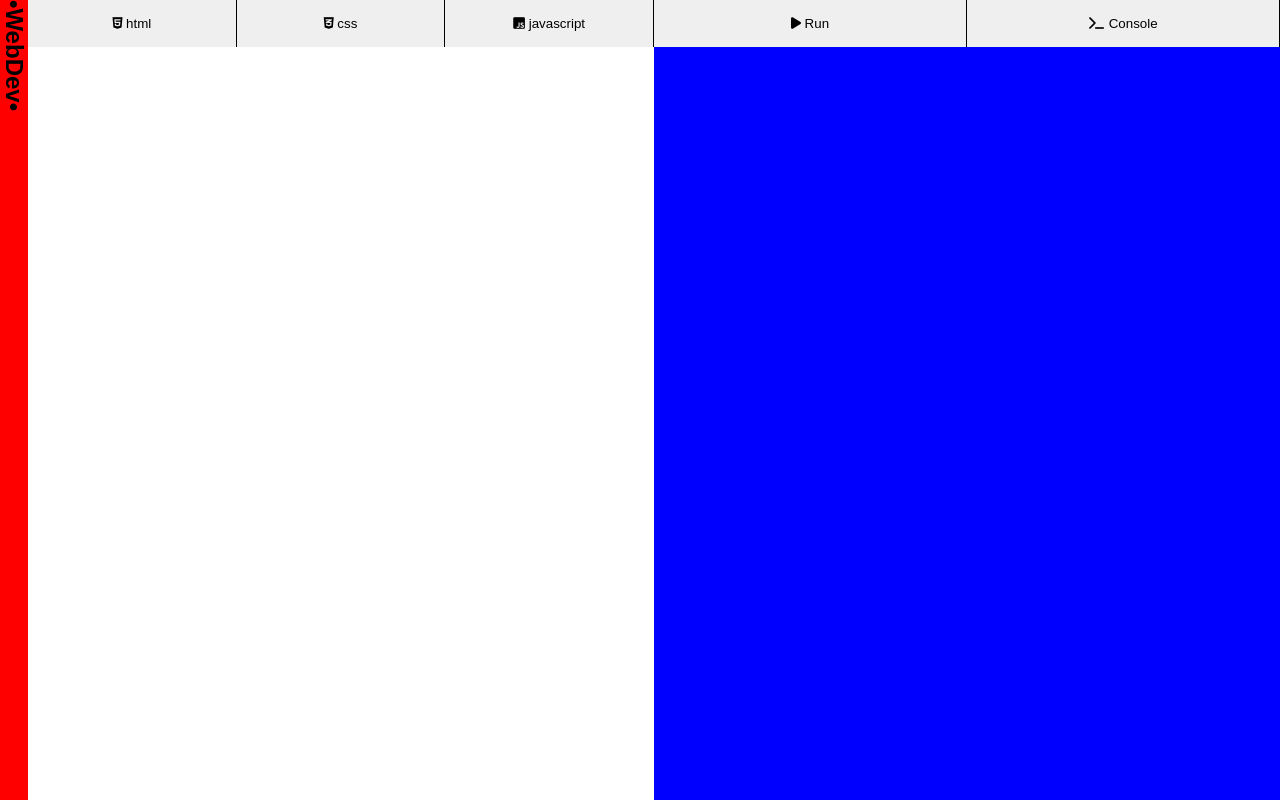
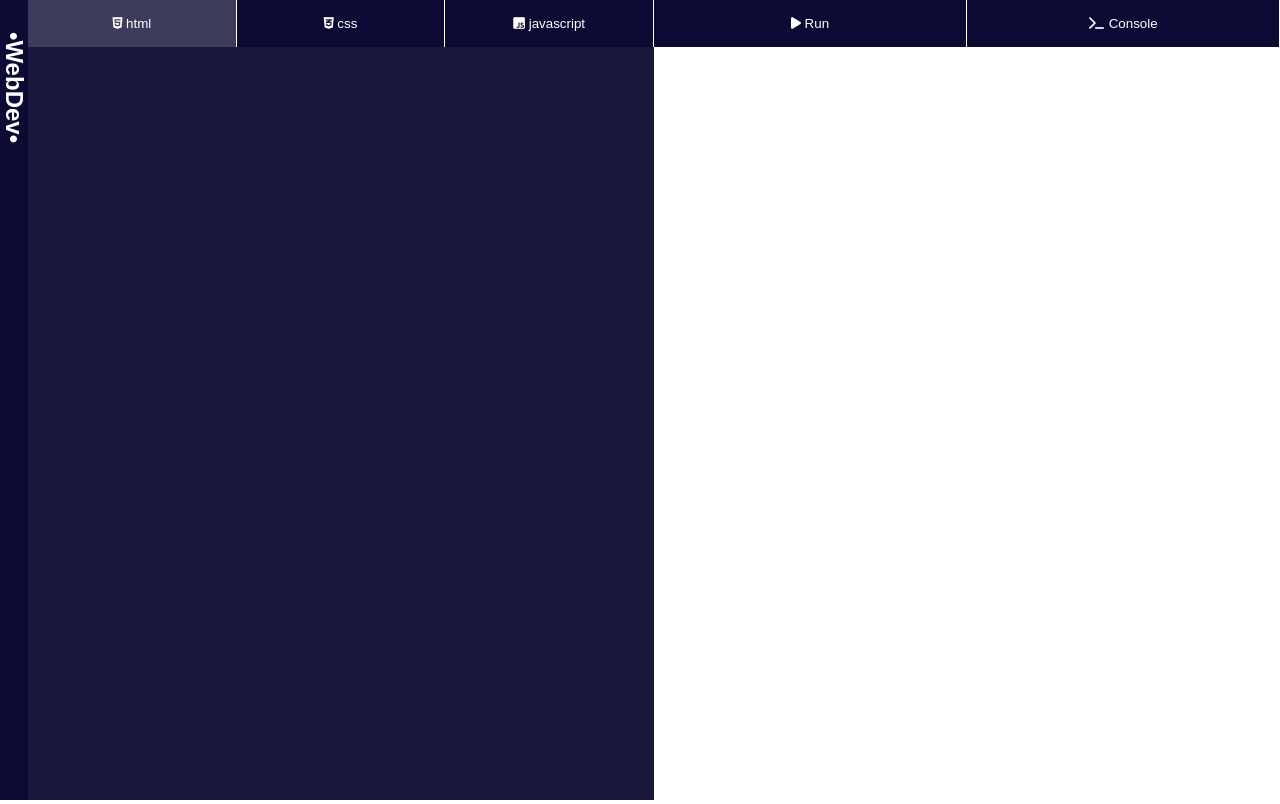
Before and after one commit to sobitp59/WebDev-CodeEditor, a plain HTML site: page index.html in a window 1280 px wide. Both pictures are taken after a click on the button "html". Drawn offline with Linux system fonts and the light colour scheme; a web font is replaced by a local one.

Commit message:
style : make the ui

```diff
--- a/index.html
+++ b/index.html
@@ -28,21 +28,21 @@
         <section class="code-editor__languages">
 
             <div class="code-editor__language-tab ">
-                <button class="code-editor__padding">
+                <button class="code-editor__tabs code-editor__padding tab-active">
                     <i class="fa-brands fa-html5"></i> html
                 </button>
-                <button class="code-editor__padding">
+                <button class="code-editor__tabs code-editor__padding">
                     <i class="fa-brands fa-css3-alt"></i> css
                 </button>
-                <button class="code-editor__padding">
+                <button class="code-editor__tabs code-editor__padding">
                     <i class="fa-brands fa-square-js"></i> javascript
                 </button>
             </div>
 
             <div class="code-editor__langueage-textarea">
-                <textarea class="code-editor__html code-editor__textarea">
-
-                </textarea>
+                <textarea class="code-editor__html code-editor__textarea is-active"></textarea>
+                <textarea class="code-editor__html code-editor__textarea"></textarea>
+                <textarea class="code-editor__html code-editor__textarea"></textarea>
             </div>
 
         </section>
--- a/script.js
+++ b/script.js
@@ -1,6 +1,7 @@
-let codeEditorTabs = document.querySelectorAll('.codeEditor__tabs');
-let codeTextareas = document.querySelectorAll('.codeEditor__textareas');
+let codeEditorTabs = document.querySelectorAll('.code-editor__tabs');
+let codeTextareas = document.querySelectorAll('.code-editor__textarea');
 let runBtn = document.getElementById('run-btn');
+
 
 
 
@@ -14,10 +15,13 @@ codeEditorTabs.forEach((tab, index)=>{
 
         codeEditorTabs.forEach(tab => {
             tab.classList.remove('is-active')
+            tab.classList.remove('tab-active')
         })
 
         codeTextareas[index].classList.add('is-active')
+        codeTextareas[index].focus()
         codeEditorTabs[index].classList.add('is-active')
+        codeEditorTabs[index].classList.add('tab-active')
 
     })
 })
--- a/style.css
+++ b/style.css
@@ -18,23 +18,27 @@
 }
 
 .code-editor__header{
-    background: red;
+    background: #0d0b33;
 }
+
+
 .code-editor__header h1{
     font-family: 'Cabinet Grotesk', sans-serif;
     font-size: 1.5rem;
     font-weight: 900;
     display: grid;
     writing-mode: vertical-rl;
+    color: white;
+    margin-top: 2rem;
 }
 
-.code-editor__languages{
+/* .code-editor__languages{
     background: yellow;
-}
+} */
 
-.code-editor__result{
-    background: blue;
-}
+/* .code-editor__result{
+    background: rgb(255, 255, 255);
+} */
 
 
 /* section */
@@ -44,20 +48,33 @@
 }
 
 .code-editor__language-tab{
-    background-color: purple;
+    /* background-color: purple; */
     display: grid;
     grid-template-columns: repeat(3, 1fr);
+
 }
 
-.code-editor__langueage-textarea{
+/* .code-editor__langueage-textarea{
     background: green;
-}
+} */
 
 .code-editor__textarea{
     min-width: 100%;
     min-height: 100%;
     resize: none;
+    background: #1a183d;
+    display: none;
+    margin: 0;
+    vertical-align: middle;
+    color: white;
+    padding: 10px;
+    font-size: 1rem;
 }
+
+.is-active{
+    display: inline-block;
+}
+
 
 
 .code-editor__result-btns{
@@ -73,16 +90,29 @@
 .code-editor__output-frame{
     display: block;
     min-width: 100%;
-   min-height: 100%;
+    min-height: 100%;
+    background: rgb(255, 255, 255);
 }
 
-.code-editor__output-frame body{
-    margin: 0;
-}
+
 
 /* coommon */
 
 .code-editor__padding {
     padding: 16px 0;
     border-right: 1px solid;
+    background: #0d0b33;
+    color: white;
+    box-sizing: border-box;
 }
+.code-editor__padding:hover{
+    background: #0d0b33cc;
+}
+.code-editor__padding:active{
+    background: #0d0b33cc;
+}
+
+.tab-active{
+    background: #0d0b33cc;
+
+}
```
